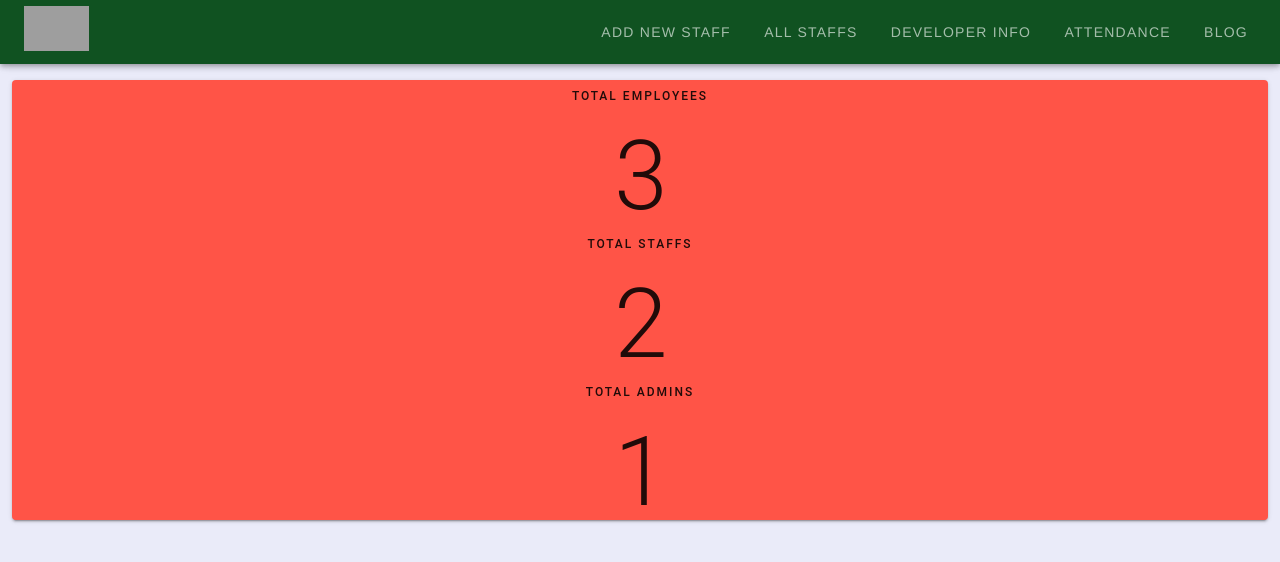
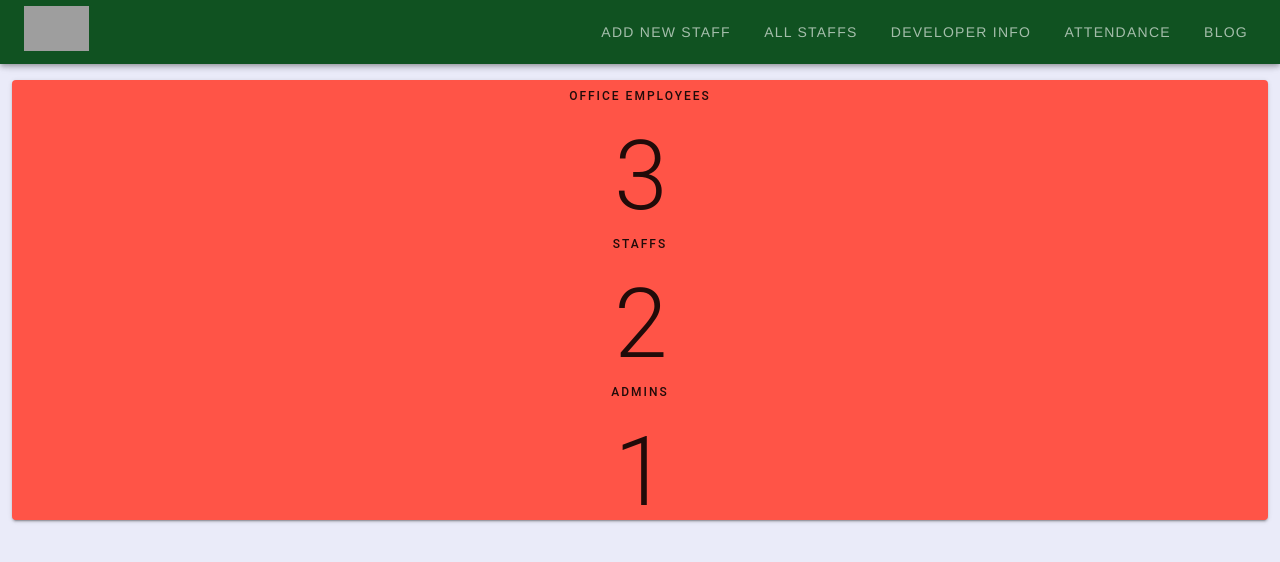
Before and after one commit to FahimNuman/-SS-VUE-TASK-FAhimNuman, a Vue app: page / in a window 1280 px wide. Shown: the top 562 px of the page. Built offline with nearby package versions, Linux system fonts and the light colour scheme; grey boxes are pictures that could not be loaded.

Commit message:
modify some things

```diff
--- a/public/index.html
+++ b/public/index.html
@@ -12,6 +12,6 @@
       <strong>We're sorry but <%= htmlWebpackPlugin.options.title %> doesn't work properly without JavaScript enabled. Please enable it to continue.</strong>
     </noscript>
     <div id="app"></div>
-    <!-- built files will be auto injected -->
+
   </body>
 </html>
--- a/src/components/FrontPage.vue
+++ b/src/components/FrontPage.vue
@@ -1,16 +1,16 @@
 <template>
     <v-theme-provider   theme="dark" with-background class="pa-20 ">
       <v-card color="#ff5447" title="Title" subtitle="Subtitle"> <div  class="text-overline mb-4">
-          Total  Employees
+          Office Employees
         </div><v-list-item-title class="text-h1 mb-1">
           {{$store.getters.totalStaff+$store.getters.totalAdmin}}
         </v-list-item-title><div class="text-overline mb-4">
-          Total Staffs
+          Staffs
         </div>
         <v-list-item-title class="text-h1 mb-1">
           {{$store.getters.totalStaff}}
         </v-list-item-title><div class="text-overline mb-4">
-          Total Admins
+          Admins
         </div>
         <v-list-item-title class="text-h1 mb-1">
           {{$store.getters.totalAdmin}}
```
Also changed, not shown: src/assets/logo.png (deleted).
